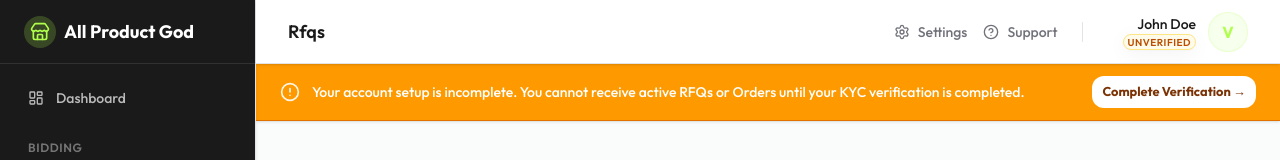
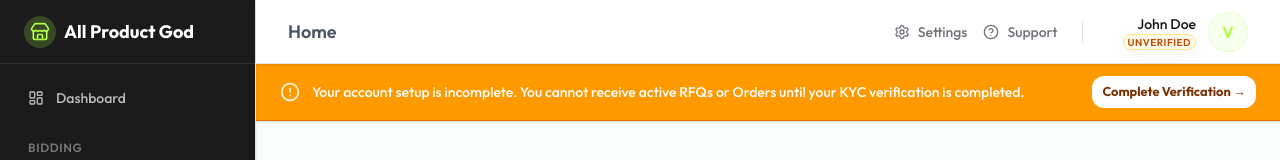
Before and after one commit to prajil22359/kshitiz_techtrio, a Next.js app: page /vendor/rfqs in a window 1280 px wide. Shown: the top 160 px of the page. Built offline with nearby package versions, Linux system fonts and the light colour scheme.

Commit message:
home button done

```diff
--- a/src/app/(portals)/vendor/layout.tsx
+++ b/src/app/(portals)/vendor/layout.tsx
@@ -106,9 +106,9 @@ export default function VendorPortalLayout({ children }: { children: React.React
         {/* Top Header */}
         <header className="h-16 border-b border-border bg-white flex items-center px-8 justify-between shrink-0 sticky top-0 z-10 shadow-sm">
           <div className="flex items-center gap-4">
-            <h1 className="font-semibold text-lg text-[#1A1A1A] capitalize">
-              {pathname.split('/').pop()?.replace(/-/g, ' ') || 'Dashboard'}
-            </h1>
+            <Link href="/vendor/dashboard" className="font-semibold text-lg text-gray-600 capitalize hover:text-[#1A1A1A] transition-colors cursor-pointer">
+              Home
+            </Link>
           </div>
 
           <div className="flex items-center gap-6">
--- a/src/app/(portals)/vendor/rfqs/page.tsx
+++ b/src/app/(portals)/vendor/rfqs/page.tsx
@@ -3,7 +3,6 @@
 import { useState } from "react";
 import Link from "next/link";
 import {
-  Inbox,
   CheckCircle2,
   Clock,
   ArrowRight,
@@ -20,7 +19,7 @@ import { Card, CardContent } from "@/components/ui/card";
 import { Badge } from "@/components/ui/badge";
 import { Button } from "@/components/ui/button";
 import { Input } from "@/components/ui/input";
-import { Sheet, SheetContent, SheetHeader, SheetTitle, SheetTrigger } from "@/components/ui/sheet";
+import { Sheet, SheetContent, SheetTrigger } from "@/components/ui/sheet";
 
 // Mock Data
 const openRequests = [
```
